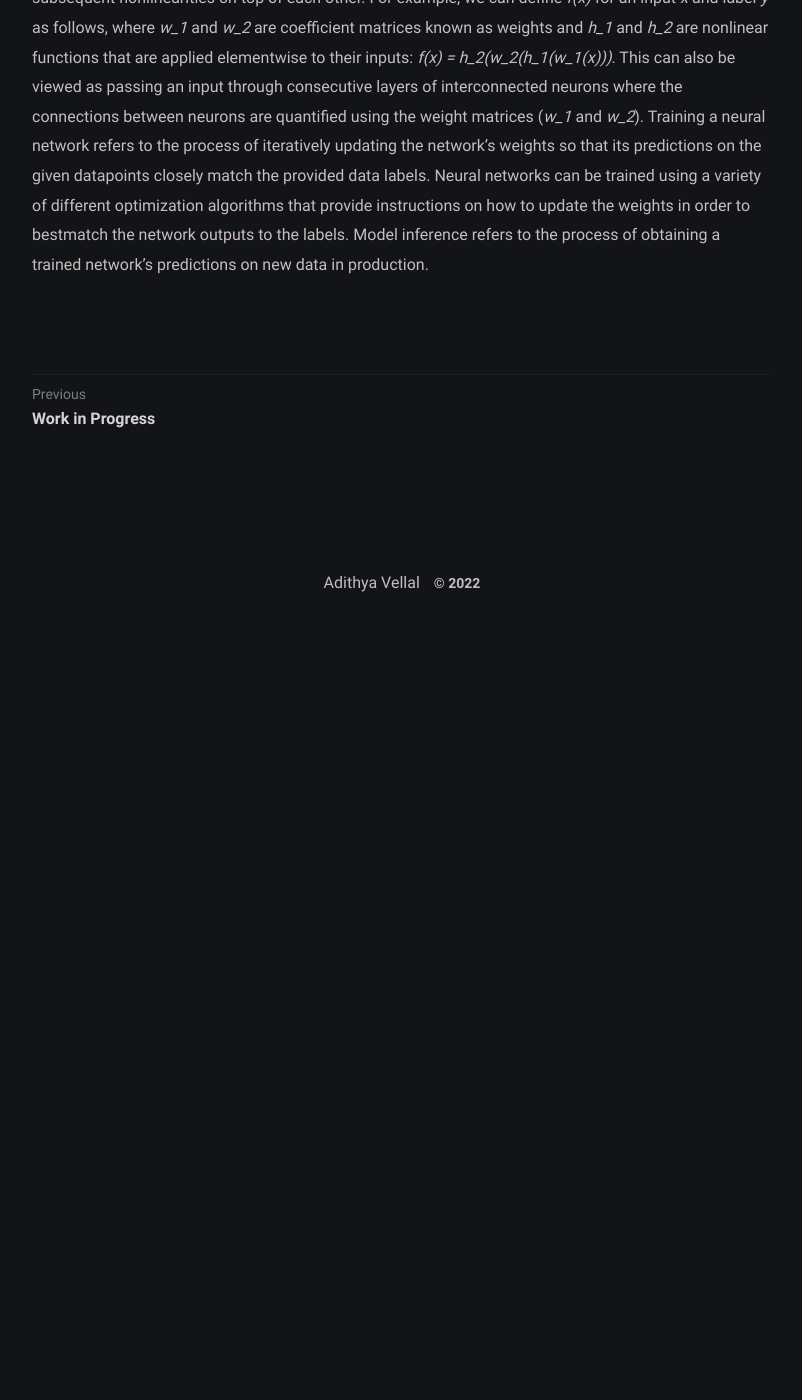
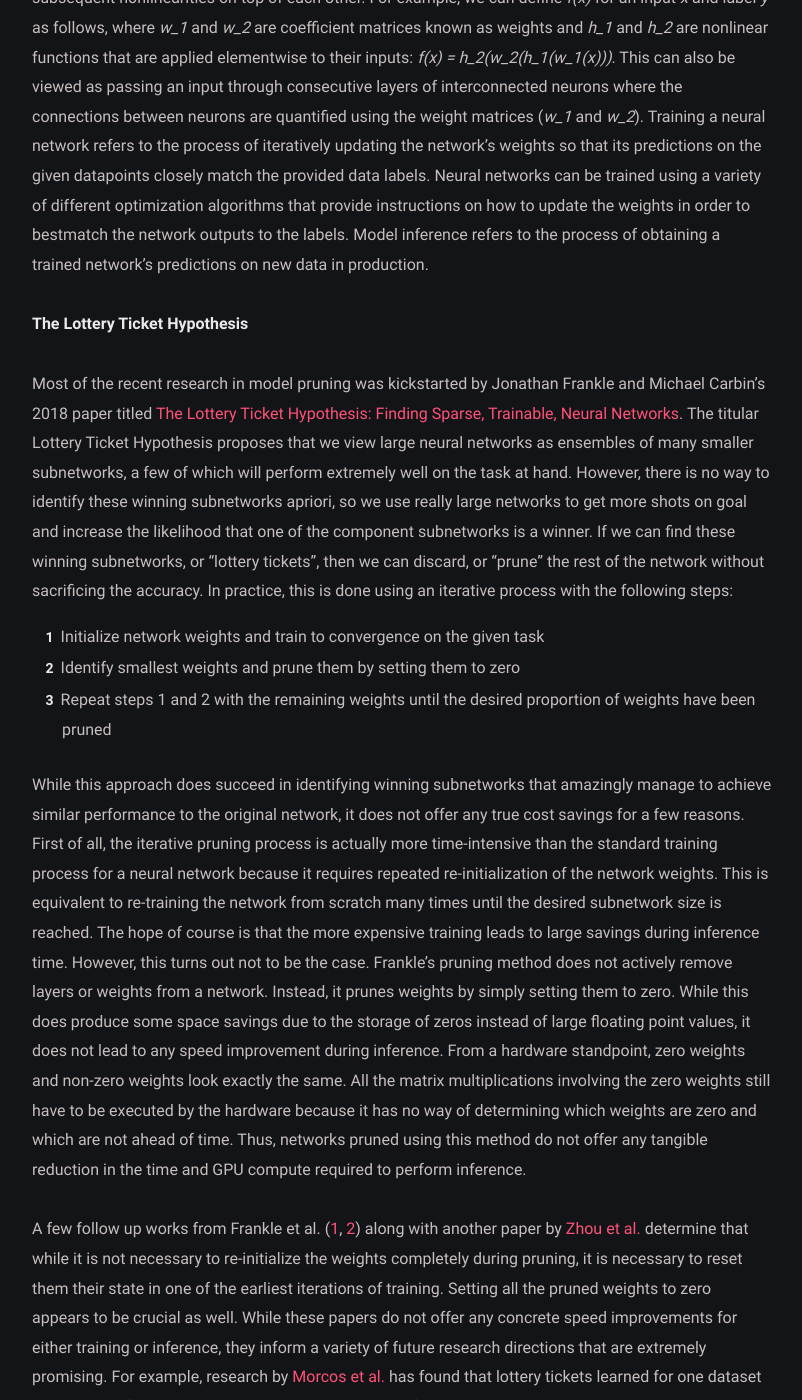
Before and after one commit to avellal14/avellal14.github.io, a Jekyll site: the page built from _posts/post2/2021-03-21-pruning.md, in a window 1280 px wide and 1400 px high, scrolled down 1111 px. Shown: the whole window, without its empty margins (238-1040 px from the left). Built offline with Jekyll 4.4.1, drawn with Linux system fonts in a browser that asks for light colours; before the commit the page ends 1741 px from its top, so only the background shows below that; some of the changed text lies outside the part shown.

Commit message:
Update 2021-03-21-pruning.md

```diff
--- a/_posts/post2/2021-03-21-pruning.md
+++ b/_posts/post2/2021-03-21-pruning.md
@@ -21,6 +21,7 @@ compromising their accuracy. Smaller networks naturally require less space and a
 faster and cheaper to both train and deploy, making this line of work particularly
 important for those in industry actively seeking to reduce the costs surrounding model
 development and deployment.
+
 
 **Deep Learning 101**
 
@@ -46,6 +47,45 @@ algorithms that provide instructions on how to update the weights in order to be
 outputs to the labels. Model inference refers to the process of obtaining a trained network’s predictions on
 new data in production.
 
+
+**The Lottery Ticket Hypothesis**
+
+Most of the recent research in model pruning was kickstarted by Jonathan Frankle and
+Michael Carbin’s 2018 paper titled [The Lottery Ticket Hypothesis: Finding Sparse,
+Trainable, Neural Networks](https://arxiv.org/pdf/1803.03635.pdf). The titular Lottery Ticket Hypothesis proposes that we view
+large neural networks as ensembles of many smaller subnetworks, a few of which will
+perform extremely well on the task at hand. However, there is no way to identify these
+winning subnetworks apriori, so we use really large networks to get more shots on goal
+and increase the likelihood that one of the component subnetworks is a winner. If we
+can find these winning subnetworks, or “lottery tickets”, then we can discard, or “prune”
+the rest of the network without sacrificing the accuracy. In practice, this is done using an
+iterative process with the following steps:
+
+1. Initialize network weights and train to convergence on the given task
+2. Identify smallest weights and prune them by setting them to zero
+3. Repeat steps 1 and 2 with the remaining weights until the desired proportion of weights have been pruned
+
+While this approach does succeed in identifying winning subnetworks that amazingly
+manage to achieve similar performance to the original network, it does not offer any
+true cost savings for a few reasons. First of all, the iterative pruning process is actually
+more time-intensive than the standard training process for a neural network because it
+requires repeated re-initialization of the network weights. This is equivalent to re-training
+the network from scratch many times until the desired subnetwork size is reached. The
+hope of course is that the more expensive training leads to large savings during
+inference time. However, this turns out not to be the case. Frankle’s pruning method
+does not actively remove layers or weights from a network. Instead, it prunes weights by
+simply setting them to zero. While this does produce some space savings due to the
+storage of zeros instead of large floating point values, it does not lead to any speed
+improvement during inference. From a hardware standpoint, zero weights and non-zero
+weights look exactly the same. All the matrix multiplications involving the zero weights
+still have to be executed by the hardware because it has no way of determining which
+weights are zero and which are not ahead of time. Thus, networks pruned using this
+method do not offer any tangible reduction in the time and GPU compute required to
+perform inference.
+
+A few follow up works from Frankle et al. ([1](https://arxiv.org/pdf/1903.01611.pdf), [2](https://arxiv.org/pdf/2002.10365.pdf)) along with another paper by [Zhou et al.](https://papers.nips.cc/paper/2019/file/1113d7a76ffceca1bb350bfe145467c6-Paper.pdf) determine that while it is not necessary to re-initialize the weights completely during pruning, it is necessary to reset them their state in one of the earliest iterations of training. Setting all the pruned weights to zero appears to be crucial as well. While these papers do not offer any concrete speed improvements for either training or inference, they inform a variety of future research directions that are extremely promising. For example, research by [Morcos et al.](https://research.fb.com/wp-content/uploads/2019/12/One-ticket-to-win-them-all-generalizing-lottery-ticket-initializations-across-datasets-and-optimizers.pdf) has found that lottery tickets learned for one dataset
+using a specific optimization algorithm can also transfer to other datasets and optimization algorithms. This suggests that these subnetworks could be encoding specific structure and connectivity characteristics that could be invariant to the particulars of a dataset or optimization procedure. Meanwhile, [Yu et al.](https://arxiv.org/pdf/1906.02768.pdf) find that Frankle’s work extends beyond vision tasks and is effective on language and reinforcement learning tasks as well. The real hope here is that continued study of lottery tickets and their properties will eventually give us a way to identify a few golden ticket subnetworks whose structure and initial weight values work extremely well across a wide array of datasets. We can then directly initialize these subnetworks and realize significant savings during both training and inference time. Though we are not yet at this point, papers that have been published over the past few months seem to be moving in the right direction.
+
 <!-- You’ll find this post in your `_posts` directory. Go ahead and edit it and re-build the site to see your changes. You can rebuild the site in many different ways, but the most common way is to run `jekyll serve`, which launches a web server and auto-regenerates your site when a file is updated.
 
 Jekyll requires blog post files to be named according to the following format:
```
